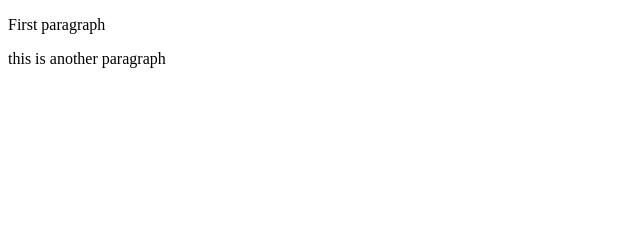
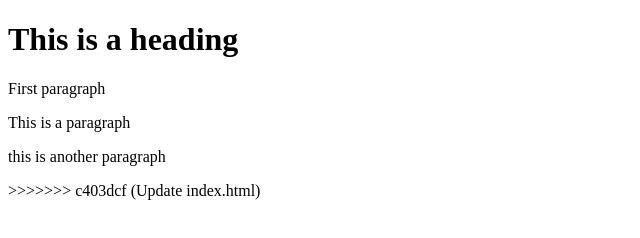
Before and after one commit to Salmansarwar123/learning-git, a plain HTML site: page index.html in a window 1280 px wide. Shown: the whole page, without its empty margins (0-640 px from the left). Drawn offline with Linux system fonts and the light colour scheme.

Commit message:
Update index.html

```diff
--- a/index.html
+++ b/index.html
@@ -7,7 +7,10 @@
     <title>Document</title>
 </head>
 <body>
+    <h1>This is a heading</h1>
     <p>First paragraph</p>
+    <p>This is a paragraph</p>
     <p>this is another paragraph</p>
 </body>
 </html>
+>>>>>>> c403dcf (Update index.html)
```
